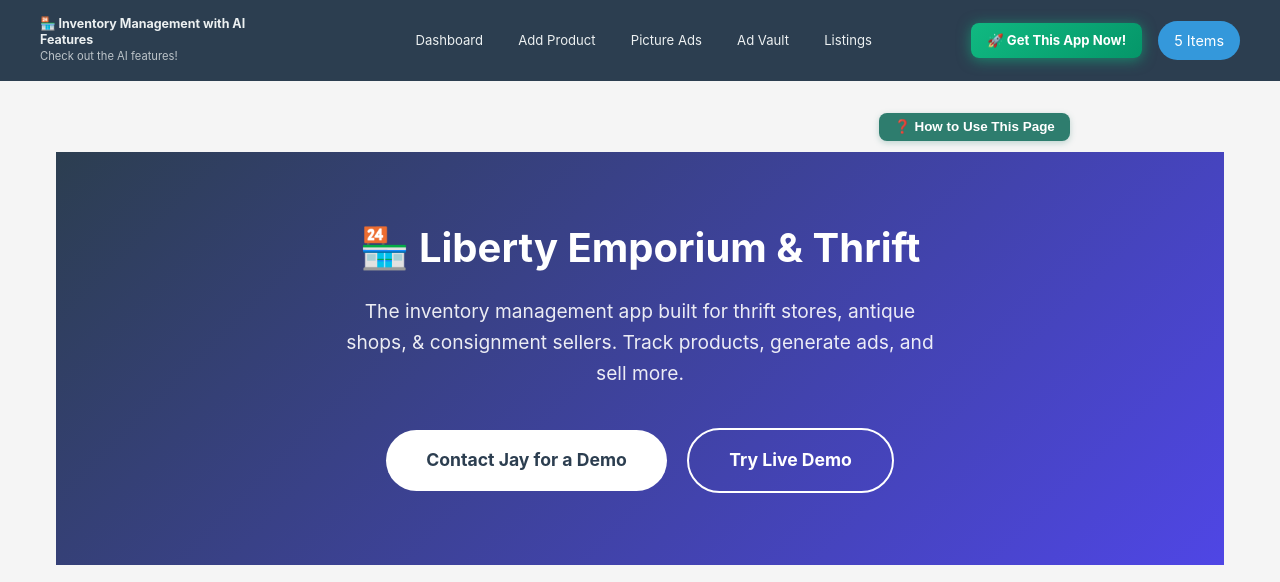
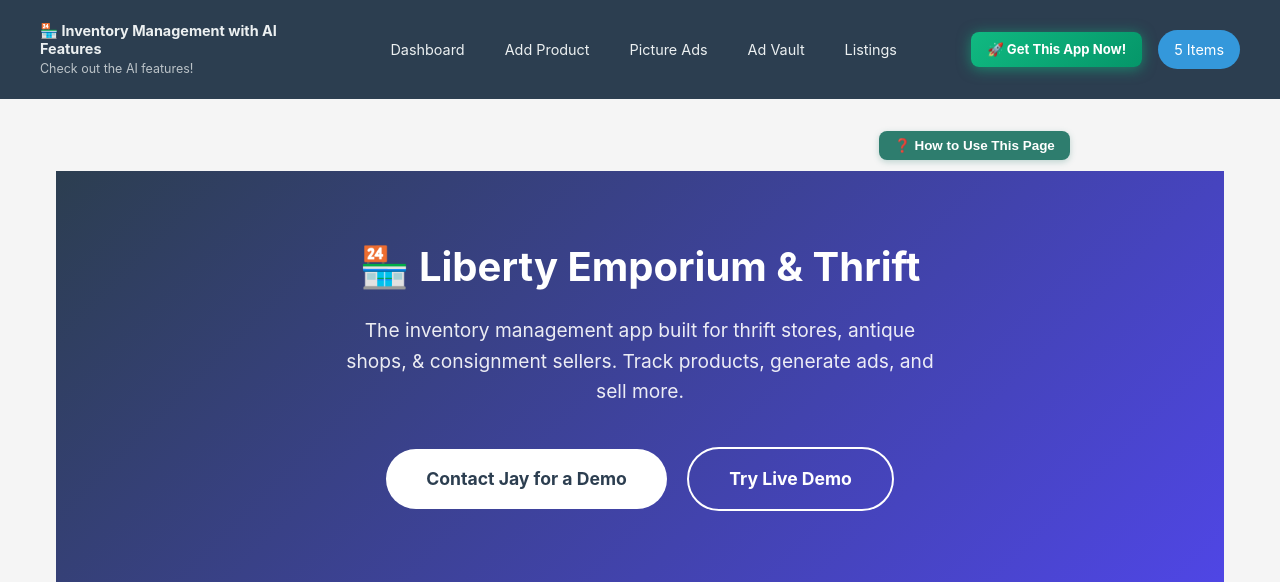
Before and after one commit to Liberty-Emporium/Liberty-Emporium-Inventory-App, a Flask app: page / in a window 1280 px wide. Shown: the top 582 px of the page. Run offline with Flask 3, Linux system fonts and the light colour scheme; some libraries are stand-ins or nearby versions.

Commit message:
style: make navbar a little bigger — more padding, larger font on links and brand text
Co-Authored-By: Claude Sonnet 4.6 <noreply@anthropic.com>

```diff
--- a/static/style.css
+++ b/static/style.css
@@ -15,7 +15,7 @@ body {
 header {
     background: #2c3e50;
     color: white;
-    padding: 1rem 2rem;
+    padding: 1.35rem 2rem;
 }
 
 nav {
@@ -42,9 +42,9 @@ nav {
     color: #ecf0f1;
     text-decoration: none;
     margin-left: 1rem;
-    padding: 0.3rem 0.6rem;
+    padding: 0.4rem 0.75rem;
     border-radius: 5px;
-    font-size: 0.82rem;
+    font-size: 0.9rem;
     transition: all 0.3s;
 }
 
--- a/templates/base.html
+++ b/templates/base.html
@@ -217,9 +217,9 @@
 
     <header style="position:relative;">
         <nav>
-            <a href="{{ url_for('dashboard') }}" class="logo" style="font-size:0.78rem; line-height:1.3; max-width:260px;">
+            <a href="{{ url_for('dashboard') }}" class="logo" style="font-size:0.9rem; line-height:1.3; max-width:260px;">
               🏪 Inventory Management with AI Features<br>
-              <span style="font-size:0.7rem; opacity:0.75; font-weight:400;">Check out the AI features!</span>
+              <span style="font-size:0.78rem; opacity:0.75; font-weight:400;">Check out the AI features!</span>
             </a>
 
             <div class="nav-links" id="navLinks">
```
